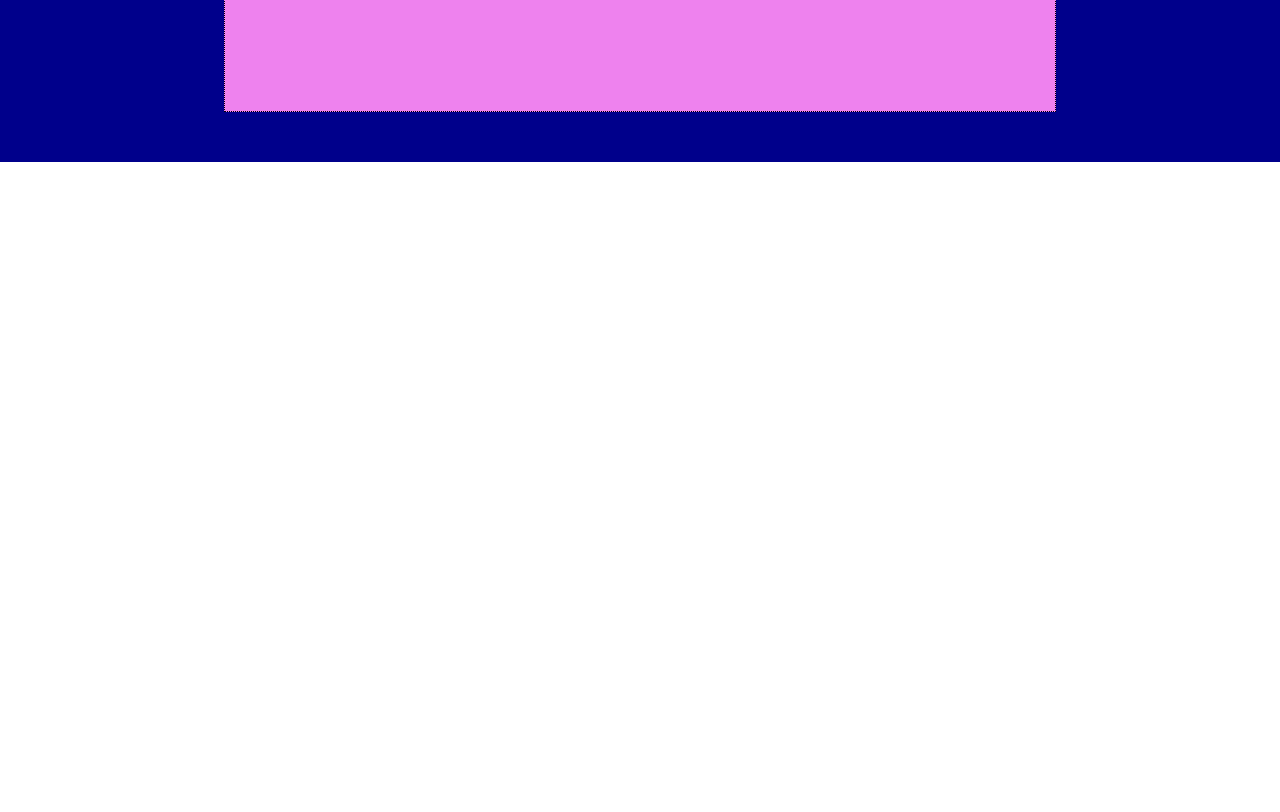
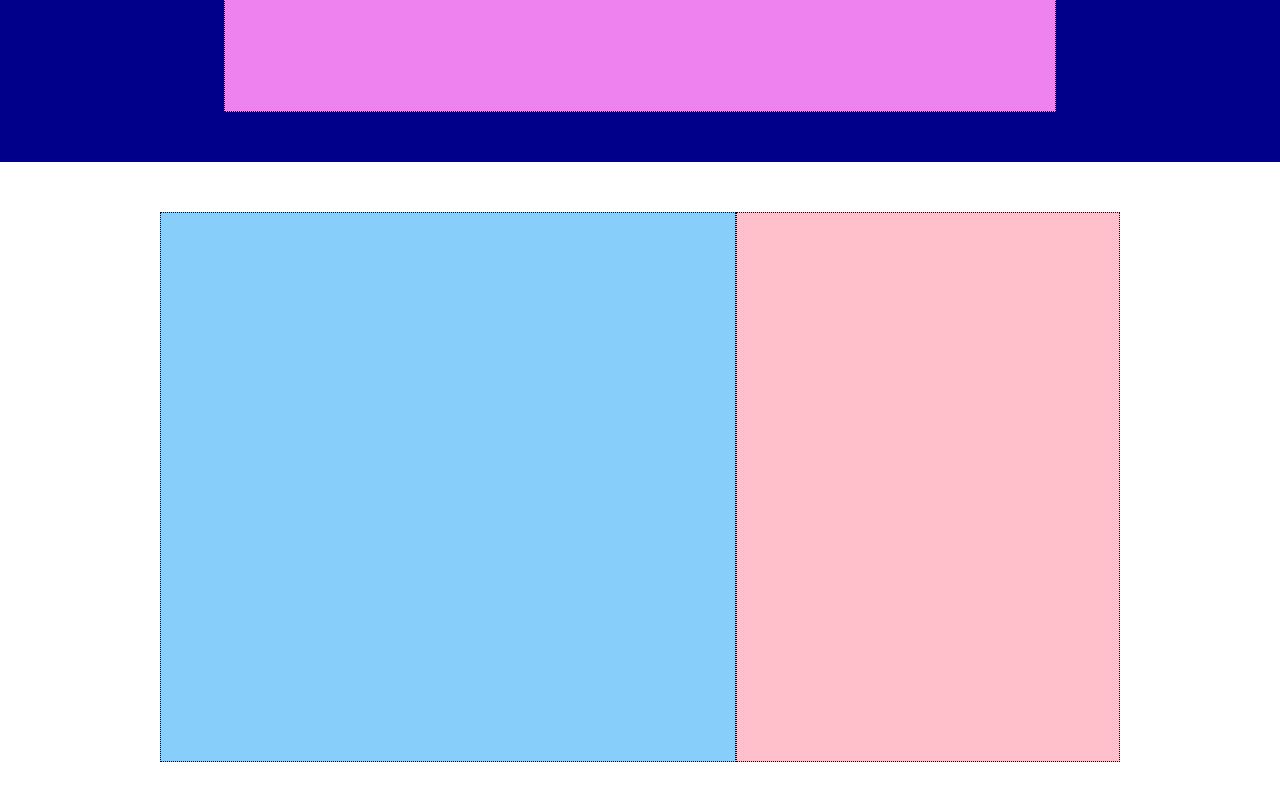
Before and after one commit to BetterCallAle/htmlcss-struttura-discord, a plain HTML site: page index.html in a window 1280 px wide. Shown: the part 468-1280 px from the top of the page. Before the commit the page ends 800 px from the top, so only its background shows below. Drawn offline with Linux system fonts and the light colour scheme.

Commit message:
first section layout completed

```diff
--- a/css/style.css
+++ b/css/style.css
@@ -78,3 +78,31 @@ header{
 }
 /* /jumbotron */
 /* /HEADER */
+
+/* MAIN */
+/* Section 1 */
+section{
+    min-height: 650px;
+    padding: 50px 0;
+}
+
+.flex-container .image{
+    width: 60%;
+    /* debug */
+    background-color: lightskyblue;
+    border:1px dotted black;
+    height: 550px;
+}
+
+.text{
+    width: 40%;
+    /* debug */
+    background-color: pink;
+    border: 1px dotted black;
+}
+/* /Section 1*/
+
+/* Section 2 */
+/* /Section 2 */
+
+/* /MAIN */
--- a/index.html
+++ b/index.html
@@ -45,5 +45,23 @@
     </header>
     <!-- /HEADER -->
 
+    <!-- MAIN -->
+    <main>
+        <!-- Section 1 -->
+        <section>
+            <div class="container">
+                <div class="flex-container">
+                    <div class="image">
+                    </div>
+
+                    <div class="text">
+                    </div>
+                </div>
+            </div>
+        </section>
+        <!-- /Section-1 -->
+    </main>
+    <!-- /MAIN -->
+
 </body>
 </html>
```
